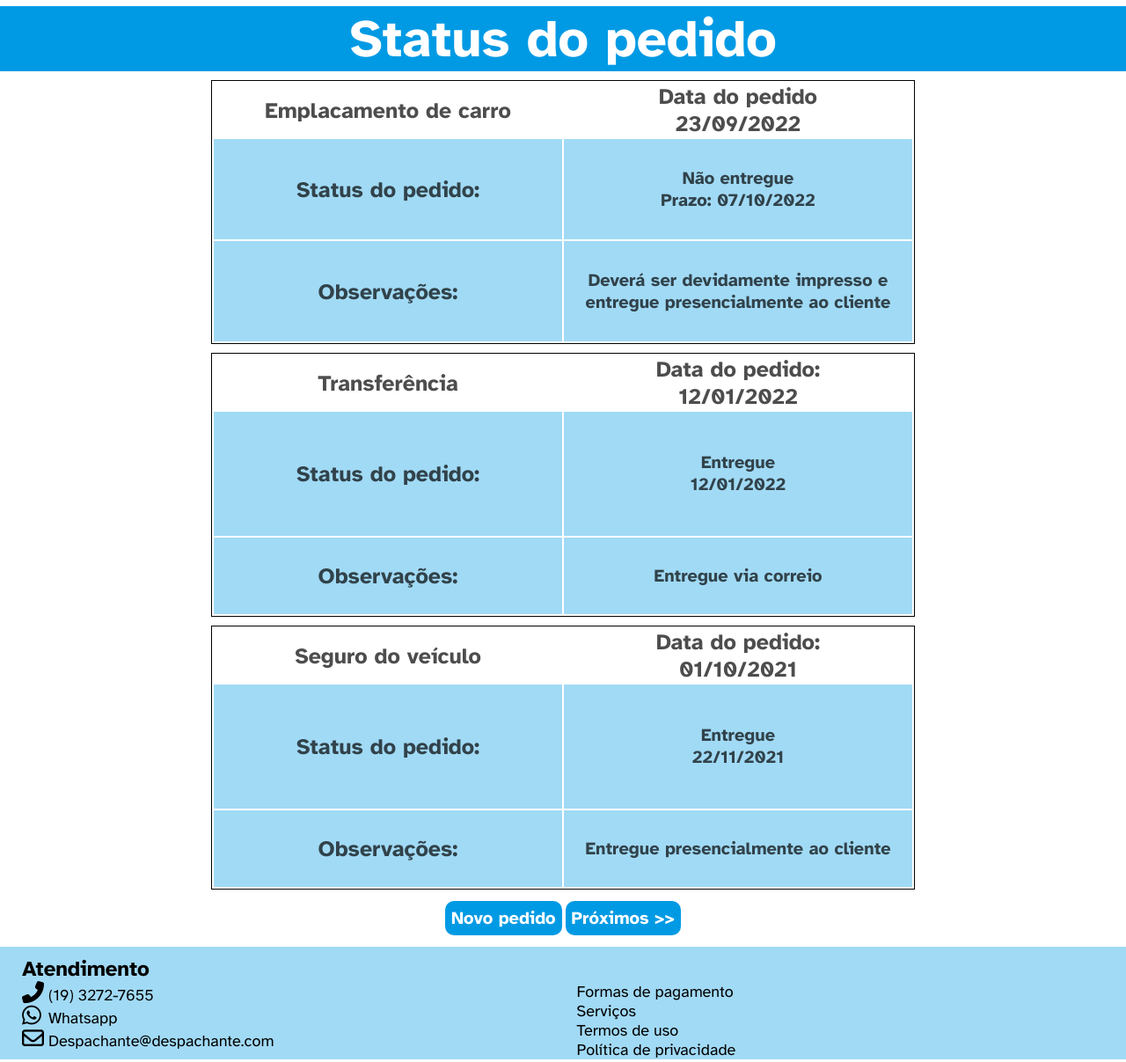
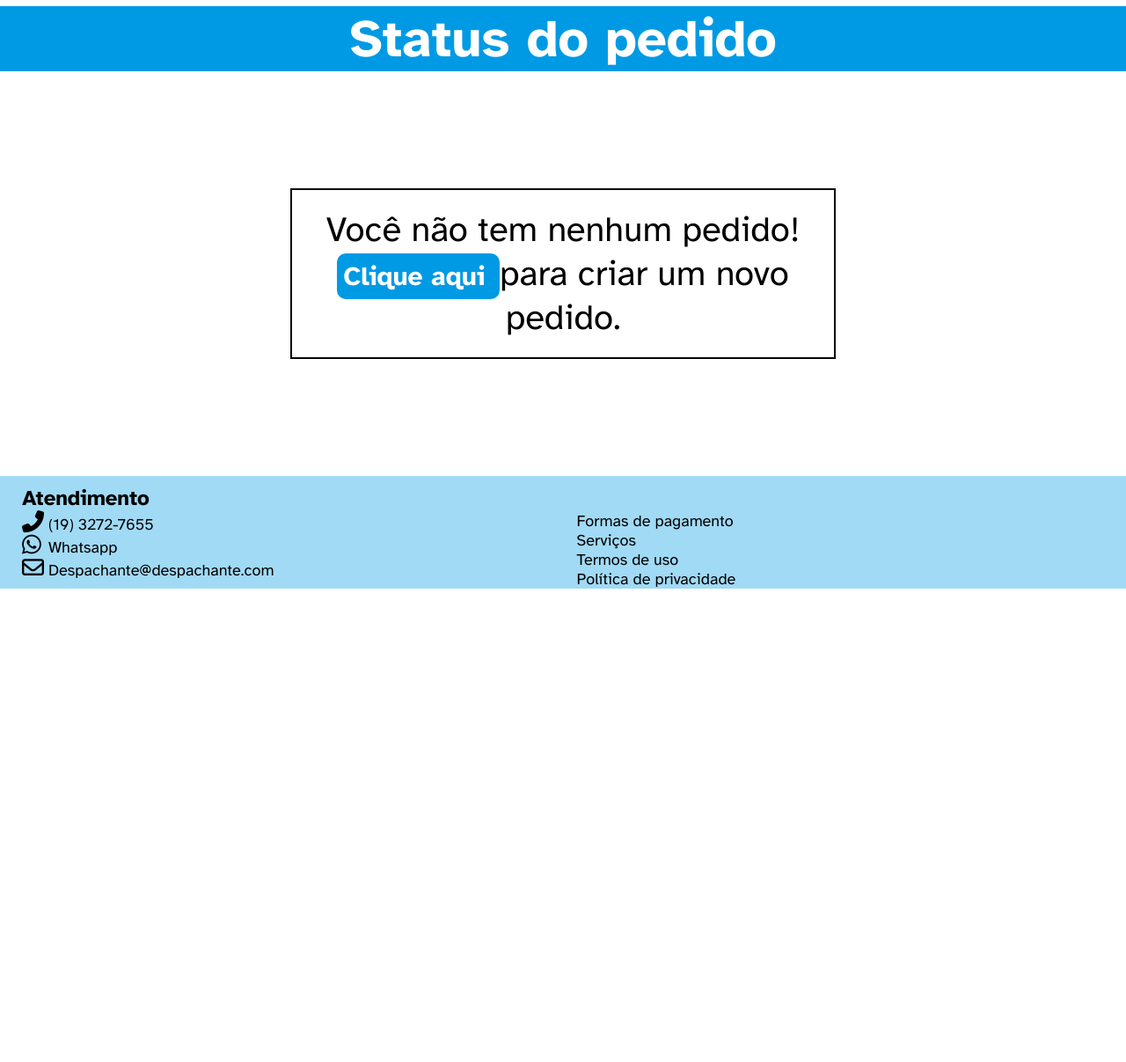
Before and after one commit to DotX-Services/TCC, a PHP site: page /TCC/statusDoPedido.php in a window 1280 px wide. Shown: the part 128-1335 px from the top of the page at 88% size. After the commit the page ends 797 px from the top, so only its background shows below. Run offline with PHP 8.4, Linux system fonts and the light colour scheme; the visitor is signed in with stand-in values (Sample User, id 1); some libraries are stand-ins or nearby versions.

Commit message:
Criação do aviso "Sem pedido"
A mensagem de Sem pedido agora aparece por padrão ao entrar em status do pedido

```diff
--- a/statusDoPedido.php
+++ b/statusDoPedido.php
@@ -9,6 +9,7 @@
 
 <!DOCTYPE html>
 <html lang="pt-br">
+
 <head>
     <meta charset="UTF-8">
     <meta http-equiv="X-UA-Compatible" content="IE=edge">
@@ -18,6 +19,7 @@
     <meta charset="UTF-8">
     <link rel="stylesheet" href="styles/statusDoPedido.css">
 </head>
+
 <body>
     <div class="cotainer">
         <header class="textoPrincipal">
@@ -49,6 +51,11 @@
             <h1>Status do pedido</h1>
         </div>
         <main>
+            <div id="semPedido">
+                <p>Você não tem nenhum pedido!<br>
+                    <a href="pedido.php">Clique aqui </a>para criar um novo pedido.
+                </p>
+            </div>
             <table>
                 <tr>
                     <th>Emplacamento de carro</th>
@@ -101,7 +108,8 @@
             <section>
                 <ul class="contato">
                     <li><i class="fas fa-phone-alt"></i><span>(19) 3272-7655</span></li>
-                <li><i class="fab fa-whatsapp"></i><a href="http://api.whatsapp.com/send?phone=5519991560933">Whatsapp</a></li>
+                    <li><i class="fab fa-whatsapp"></i><a
+                            href="http://api.whatsapp.com/send?phone=5519991560933">Whatsapp</a></li>
                     <li><i class="far fa-envelope"></i><span>Despachante@despachante.com</span></li>
                 </ul>
                 <ul class="etc">
--- a/styles/statusDoPedido.css
+++ b/styles/statusDoPedido.css
@@ -65,7 +65,36 @@ div img{
     text-align: center;
 }
 
+#semPedido{
+    text-align: center;
+    font-family: var(--font_principal);
+    font-size: 40px;
+    width: 45%;
+    padding: 20px;
+    border: 2px solid black;
+    margin: 133px auto;
+}
+
+#semPedido a{
+    font-family: var(--font_principal);
+    color: white;
+    font-size: 30px;
+    font-weight: bold;
+    text-decoration: none;
+    background-color: var(--color_secundaria);
+    padding: 7px;
+    border-radius: 10px;
+    transition: 0.5s;
+}
+
+#semPedido a:hover{
+    background-color: white;
+    border: 1px solid var(--color_secundaria);
+    color: var(--color_secundaria);
+}
+
 table{
+    display: none;
     text-align: center;
     margin: 10px auto;
     width: 800px;
@@ -91,6 +120,7 @@ td{
 }
 
 #a{
+    display: none;
     text-align: center;
     margin: 20px 0px;
 }
```
Lines whose indentation alone changed are shown as unchanged.
